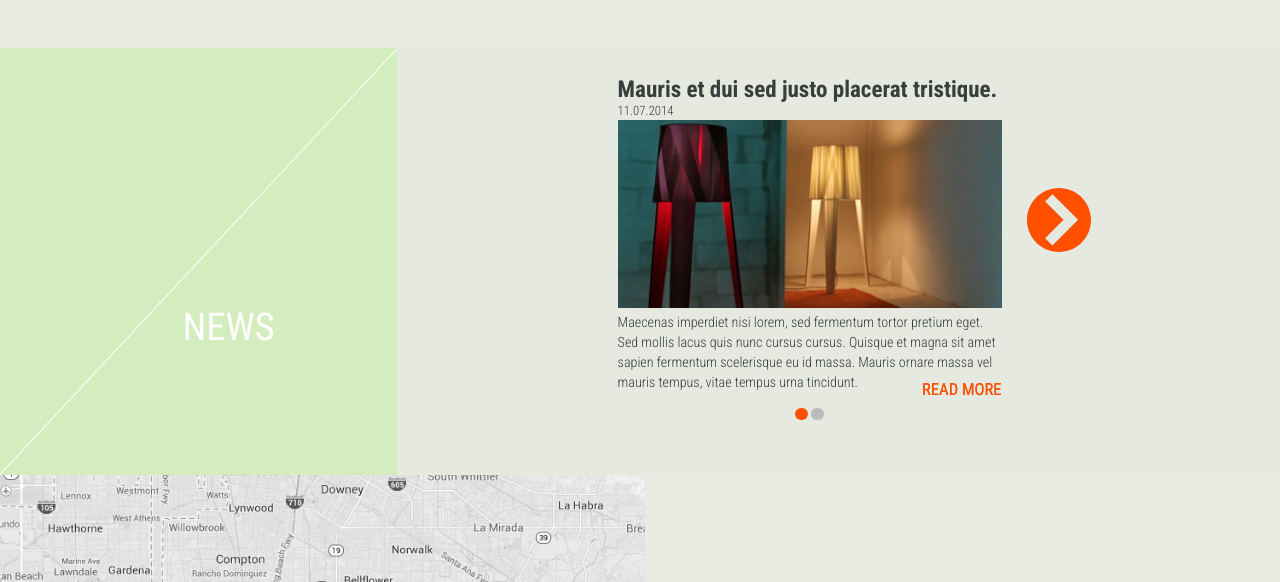
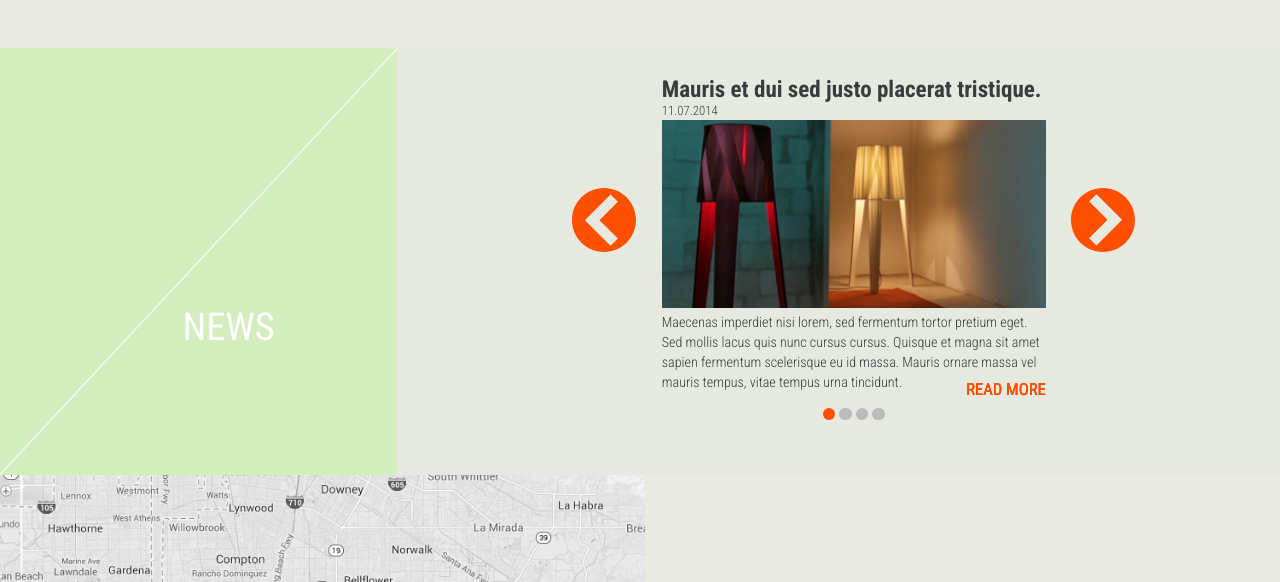
Before and after one commit to MaslovMykhailo/DSGN, a website: page frontend/assets/index.html in a window 1280 px wide. Shown: the part 2207-2789 px from the top of the page. Drawn offline with nearby package versions, Linux system fonts and the light colour scheme; files that its build step writes are made by us from their sources.

Commit message:
Fix bugs in slider

```diff
--- a/frontend/assets/index.html
+++ b/frontend/assets/index.html
@@ -294,13 +294,32 @@
                 <span class="caption">NEWS</span>
             </div>
             <div class="right content">
-                <!--<input checked type="radio" name="respond" id="desktop">-->
                 <article id="slider">
                     <input checked type="radio" name="slider" id="switch1">
                     <input type="radio" name="slider" id="switch2">
+                    <input type="radio" name="slider" id="switch3">
+                    <input type="radio" name="slider" id="switch4">
                     <div id="slides">
                         <div id="overflow">
                             <div class="news">
+                                <article>
+                                    <h2>Mauris et dui sed justo placerat tristique.</h2>
+                                    <span class="date">11.07.2014</span>
+                                    <img src="png/news(1).png">
+                                    <span class="text">
+                                        Maecenas imperdiet nisi lorem, sed fermentum tortor pretium eget. Sed mollis lacus quis nunc cursus cursus. Quisque et magna sit amet sapien fermentum scelerisque eu id massa. Mauris ornare massa vel mauris tempus, vitae tempus urna tincidunt.
+                                    </span>
+                                    <span class="read-more">READ MORE</span>
+                                </article>
+                                <article>
+                                    <h2>Proin vehicula nibh massa </h2>
+                                    <span class="date">11.06.2014</span>
+                                    <img src="png/news(2).png">
+                                    <span class="text">
+                                        Praesent non mauris nec orci scelerisque faucibus. Nulla ac varius est. Aenean auctor nisl elit, nec sollicitudin lectus iaculis sed. Maecenas aliquam ligula vitae pharetra scelerisque.
+                                     </span>
+                                    <span class="read-more">READ MORE</span>
+                                </article>
                                 <article>
                                     <h2>Mauris et dui sed justo placerat tristique.</h2>
                                     <span class="date">11.07.2014</span>
@@ -325,10 +344,14 @@
                     <div id="controls">
                         <label for="switch1"></label>
                         <label for="switch2"></label>
+                        <label for="switch3"></label>
+                        <label for="switch4"></label>
                     </div>
                     <div id="active">
                         <label for="switch1"></label>
                         <label for="switch2"></label>
+                        <label for="switch3"></label>
+                        <label for="switch4"></label>
                     </div>
                 </article>
             </div>
--- /dev/null
+++ b/frontend/js/autoSlides.js
@@ -0,0 +1,18 @@
+function nextSlide() {
+  var slider = document.getElementById('slider');
+  var currentSlideNumber;
+  for (var i = 0 ; i < 4 ; i++) {
+    if (slider.children[i].checked) {
+      currentSlideNumber = i;
+      break;
+    }
+  }
+
+  var currentSlide = slider.children[currentSlideNumber];
+  currentSlide.checked = false;
+
+  var nextSlide = slider.children[currentSlideNumber === 3 ? 0 : ++currentSlideNumber];
+  nextSlide.checked = true;
+}
+
+setInterval(nextSlide, 15000);
--- a/frontend/less/slider.less
+++ b/frontend/less/slider.less
@@ -2,10 +2,10 @@
   width: 30vw;
   position: relative;
   top: 2vw;
-  margin-left: 25%;
+  margin-left: 30%;
 
   article {
-    width: 50%;
+    width: 25%;
     float: left;
 
     img {
@@ -14,7 +14,7 @@
   }
 
   .news {
-    width: 200%;
+    width: 400%;
     transition: all 800ms cubic-bezier(0.770, 0.000, 0.175, 1.000);
     line-height: 1.5vw;
     padding-top: 0.5vw;
@@ -93,8 +93,31 @@ input {
   margin-left: -100%;
 }
 
+#switch3:checked ~ #slides .news {
+  margin-left: -200%;
+}
+
+#switch4:checked ~ #slides .news {
+  margin-left: -300%;
+}
+
+#switch1:checked ~ #controls label:nth-child(4),
+#switch2:checked ~ #controls label:nth-child(1),
+#switch3:checked ~ #controls label:nth-child(2),
+#switch4:checked ~ #controls label:nth-child(3) {
+  background: url('svg/prev.svg') no-repeat;
+  background-size: cover;
+  float: left;
+  margin: 0 0 0 -7vw;
+  display: block;
+  height: 5vw;
+  width: 5vw;
+}
+
 #switch1:checked ~ #controls label:nth-child(2),
-#switch2:checked ~ #controls label:nth-child(1) {
+#switch2:checked ~ #controls label:nth-child(3),
+#switch3:checked ~ #controls label:nth-child(4),
+#switch4:checked ~ #controls label:nth-child(1) {
   background: url('svg/next.svg') no-repeat;
   background-size: cover;
   float: right;
@@ -114,7 +137,9 @@ label:hover{
 }
 
 #switch1:checked ~ #active label:nth-child(1),
-#switch2:checked ~ #active label:nth-child(2) {
+#switch2:checked ~ #active label:nth-child(2),
+#switch3:checked ~ #active label:nth-child(3),
+#switch4:checked ~ #active label:nth-child(4) {
   background: #fd5000;
   border-color: #fd5000 !important;
 }
```
Also changed, not shown: frontend/assets/svg/prev.svg (added).
